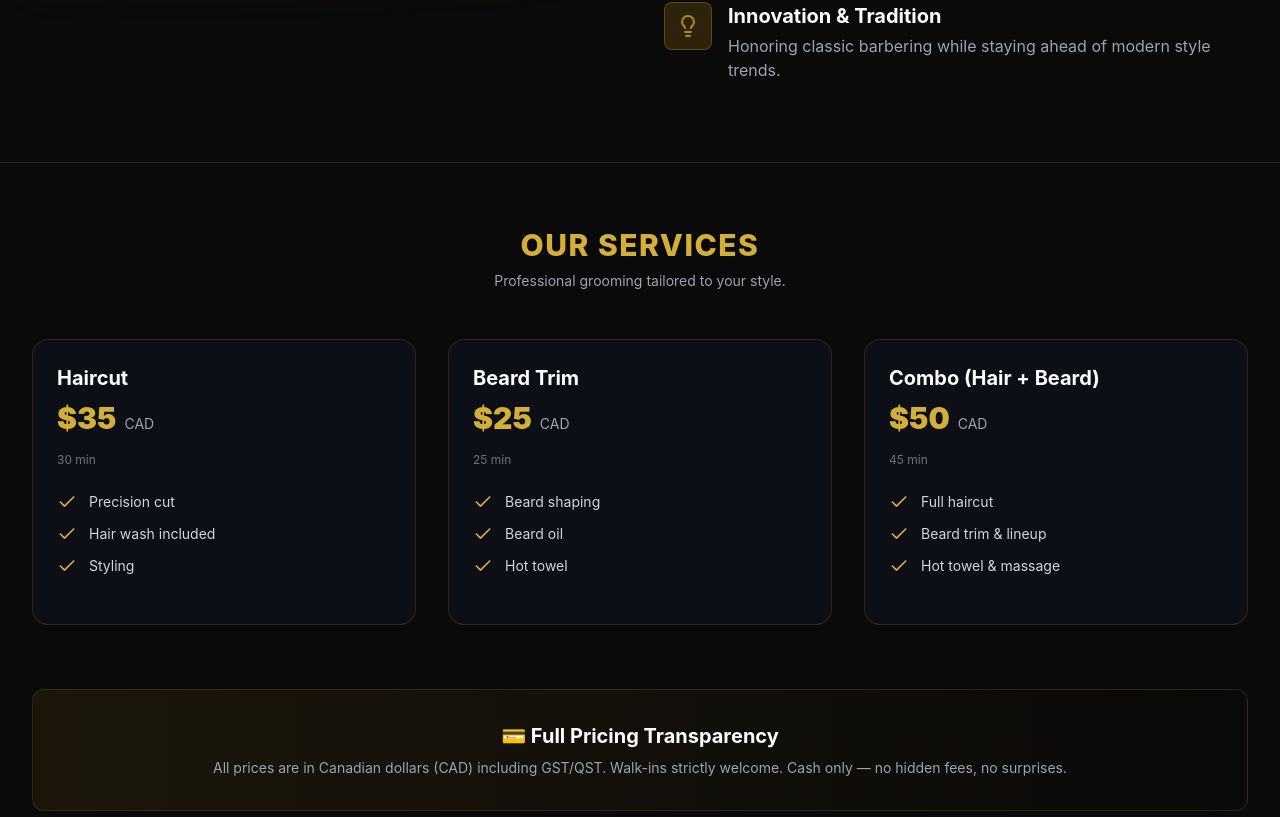
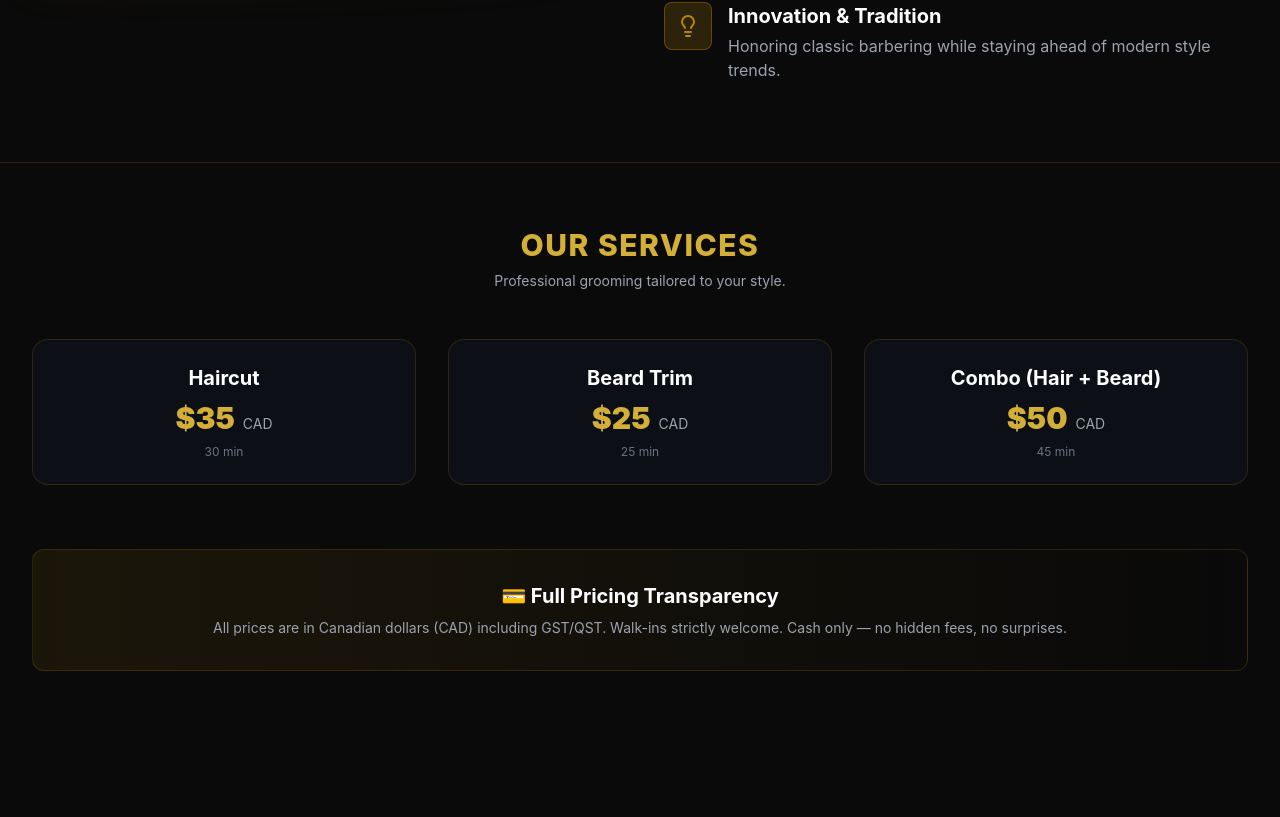
Before and after one commit to ydaoud772-bit/barbie-yaniso, a Next.js app: page / in a window 1280 px wide. Shown: the part 1380-2197 px from the top of the page. Built offline with nearby package versions, Linux system fonts and the light colour scheme; no server answers.

Commit message:
Update Services.jsx

```diff
--- a/components/Services.jsx
+++ b/components/Services.jsx
@@ -1,24 +1,20 @@
 import React from 'react';
-import { Check } from 'lucide-react';
 
 const servicesList = [
   {
     title: "Haircut",
     price: "35",
-    duration: "30 min",
-    features: ["Precision cut", "Hair wash included", "Styling"]
+    duration: "30 min"
   },
   {
     title: "Beard Trim",
     price: "25",
-    duration: "25 min",
-    features: ["Beard shaping", "Beard oil", "Hot towel"]
+    duration: "25 min"
   },
   {
     title: "Combo (Hair + Beard)",
     price: "50",
-    duration: "45 min",
-    features: ["Full haircut", "Beard trim & lineup", "Hot towel & massage"]
+    duration: "45 min"
   }
 ];
 
@@ -39,24 +35,15 @@ const Services = () => {
           {servicesList.map((service, idx) => (
             <div
               key={idx}
-              className="bg-gray-900/40 border border-yellow-600/20 p-6 rounded-2xl flex flex-col justify-between hover:border-yellow-600/50 transition-all"
+              className="bg-gray-900/40 border border-yellow-600/20 p-6 rounded-2xl flex flex-col justify-between hover:border-yellow-600/50 transition-all text-center"
             >
               <div>
                 <h3 className="text-xl font-bold text-white mb-2">{service.title}</h3>
-                <div className="flex items-baseline space-x-2 mb-4">
+                <div className="flex items-baseline justify-center space-x-2 mb-2">
                   <span className="text-3xl font-black text-yellow-500">${service.price}</span>
                   <span className="text-gray-400 text-sm">CAD</span>
                 </div>
-                <p className="text-gray-500 text-xs mb-6">{service.duration}</p>
-
-                <ul className="space-y-3 mb-6">
-                  {service.features.map((feature, fIdx) => (
-                    <li key={fIdx} className="flex items-center space-x-3">
-                      <Check className="h-5 w-5 text-yellow-500 flex-shrink-0" />
-                      <span className="text-gray-300 text-sm">{feature}</span>
-                    </li>
-                  ))}
-                </ul>
+                <p className="text-gray-500 text-xs">{service.duration}</p>
               </div>
             </div>
           ))}
```
